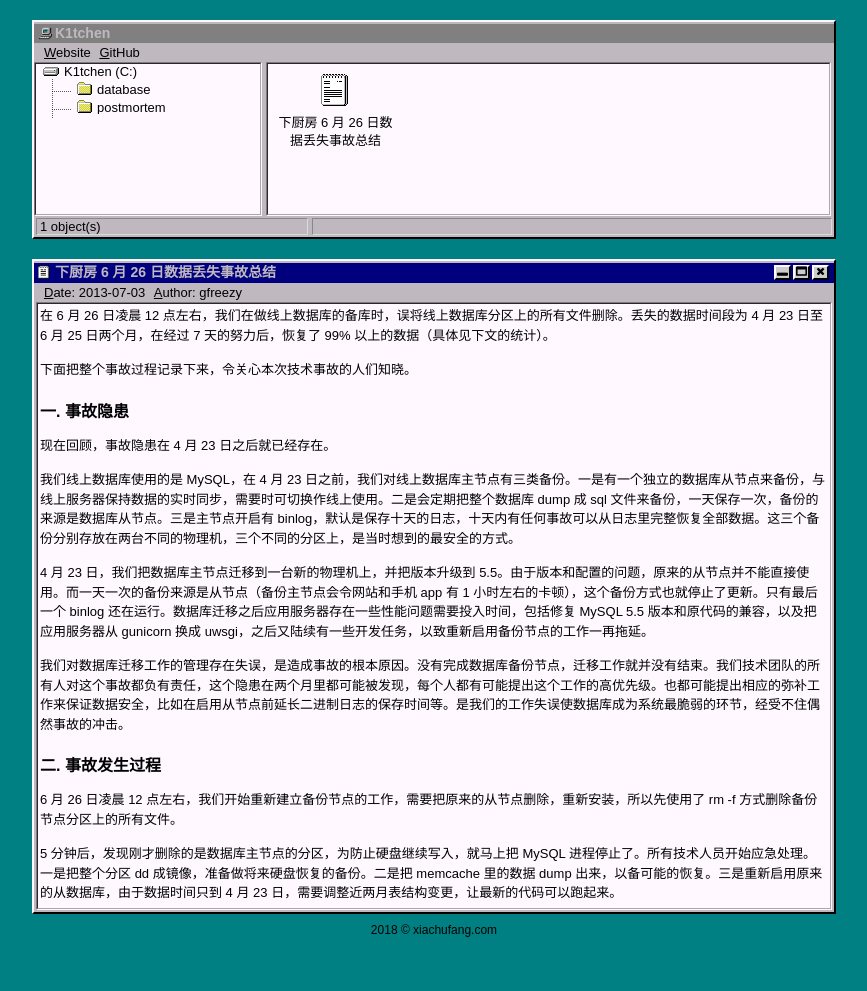
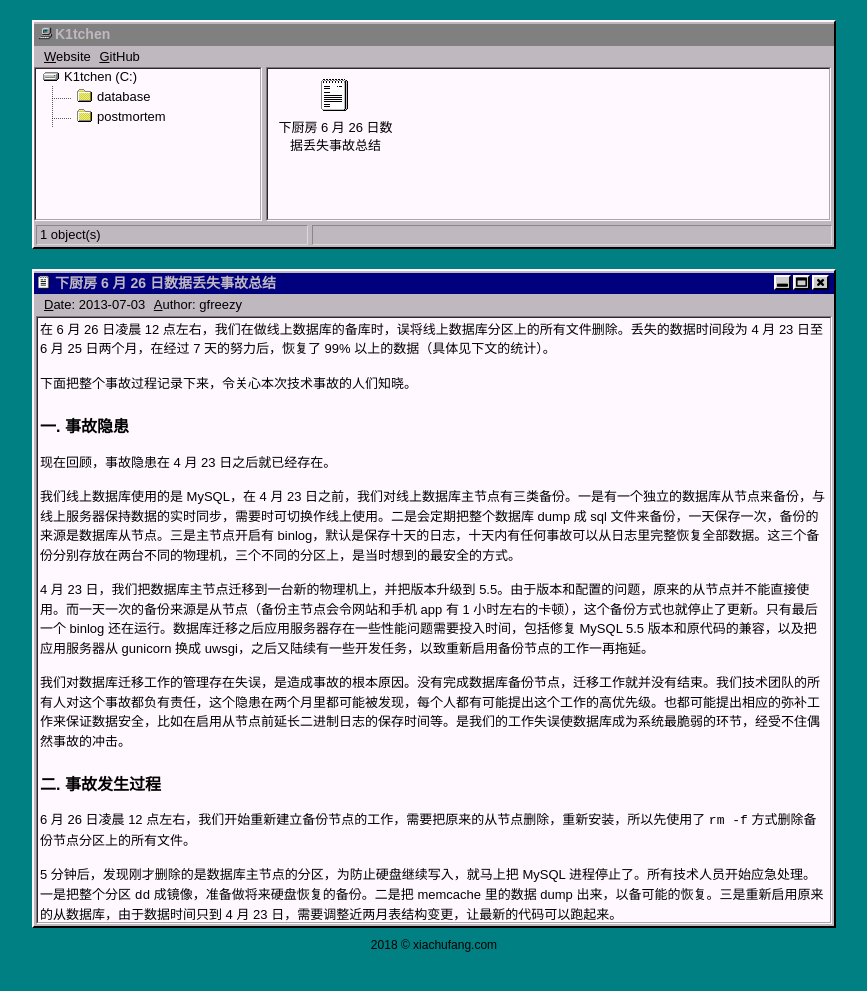
Before and after one commit to xiachufang/xiachufang.github.io, a Jekyll site: the page built from _posts/2013-07-03-june-database-incident-postmortem.md, in a window 1280 px wide. Shown: the top 991 px of the page, without its empty margins (206-1073 px from the left). Built offline with Jekyll 4.4.1, drawn with Linux system fonts in a browser that asks for light colours; nearby versions of some CDN libraries.

Commit message:
Update sytle

```diff
--- a/_sass/_main.scss
+++ b/_sass/_main.scss
@@ -2,6 +2,11 @@ body {
 	background: #008082;
 	font-family: sans-serif, serif, monospace;
 	font-size: 13px;
+	line-height: 1.2;
+}
+
+pre, code, tt {
+	font-family: monospace;
 }
 
 .wrapper, .content {
@@ -204,7 +209,7 @@ ul.topbar {
 	overflow-x: scroll;
 
 	p {
-		line-height: 150%;
+		line-height: 1.5;
 		margin-bottom: 15px;
 	}
 
@@ -287,10 +292,6 @@ ul.topbar {
 	table, th, td {
 		border: 1px solid #222222;
 		padding: 2px;
-	}
-
-	pre {
-		margin-bottom: 15px;
 	}
 }
 .hljs {
```
